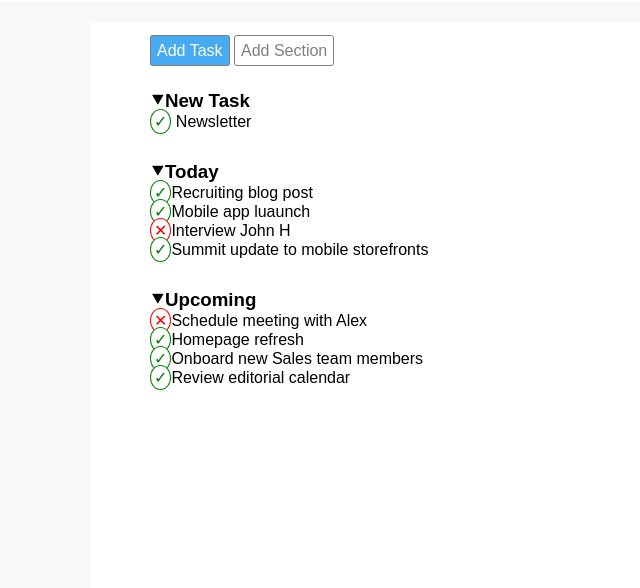
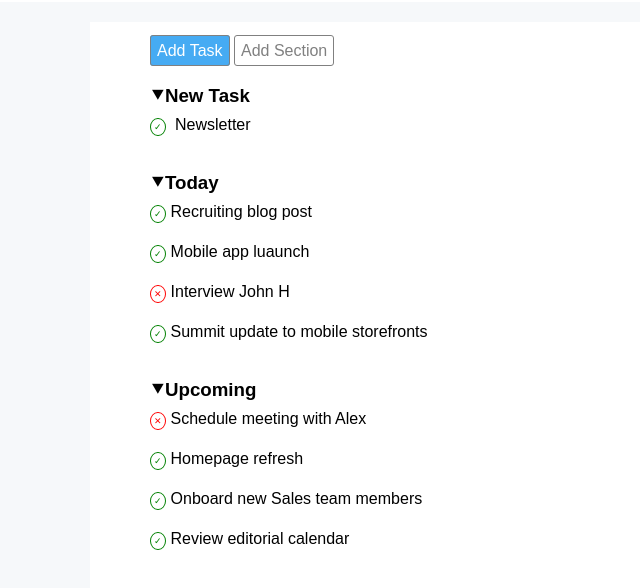
Before and after one commit to mauroanastasi/html-css-toboolist, a plain HTML site: page index.html in a window 1280 px wide. Shown: the part 58-646 px from the top of the page, without its empty margins (0-640 px from the left). Drawn offline with Linux system fonts and the light colour scheme.

Commit message:
[UPD]aggiustate dimensioni simboli vero falso

```diff
--- a/css/style.css
+++ b/css/style.css
@@ -50,7 +50,7 @@ h1{
 }
 
 h3{
-   margin:30px 0 0 0;
+   margin:25px 0 0 0;
 }
 
 ul{
@@ -64,6 +64,8 @@ ul{
     color: green;
     border: 1px solid green;
     padding: 3px;
+    font-size: xx-small;
+    margin-right: 5px;
 
 }
 
@@ -73,7 +75,12 @@ ul{
     color: red;
     border: 1px solid red;
     padding: 3px;
+    background-size: 1%;
+    font-size:xx-small;
+    margin-right: 5px;
 
 }
 
-.margintest
+.margintext{
+    line-height: 40px;
+}
--- a/index.html
+++ b/index.html
@@ -20,26 +20,26 @@
             <div>
                 <h3>&#11206;New Task</h3>
                 <ul>
-                    <li><span class="true">&#10003</span> Newsletter</li>
+                    <li><span class="true margintext">&#10003</span> Newsletter</li>
                 </ul>
 
 
 
                 <h3>&#11206;Today</h3>
                 <ul>
-                    <li><span class="true">&#10003</span>Recruiting blog post</li>
-                    <li><span class="true">&#10003</span>Mobile app luaunch</li>
-                    <li><span class="false">&#10005</span>Interview John H</li>
-                    <li><span class="true">&#10003</span>Summit update to mobile storefronts</li>
+                    <li><span class="true margintext">&#10003</span>Recruiting blog post</li>
+                    <li><span class="true margintext">&#10003</span>Mobile app luaunch</li>
+                    <li><span class="false margintext">&#10005</span>Interview John H</li>
+                    <li><span class="true margintext">&#10003</span>Summit update to mobile storefronts</li>
                 </ul>
 
 
                 <h3>&#11206;Upcoming</h3>
                 <ul>
-                    <li><span class="false">&#10005</span>Schedule meeting with Alex</li>
-                    <li><span class="true">&#10003</span>Homepage refresh</li>
-                    <li><span class="true">&#10003</span>Onboard new Sales team members</li>
-                    <li><span class="true">&#10003</span>Review editorial calendar</li>
+                    <li><span class="false margintext">&#10005</span>Schedule meeting with Alex</li>
+                    <li><span class="true margintext">&#10003</span>Homepage refresh</li>
+                    <li><span class="true margintext">&#10003</span>Onboard new Sales team members</li>
+                    <li><span class="true margintext">&#10003</span>Review editorial calendar</li>
                 </ul>
             </div>
         </div>
```
